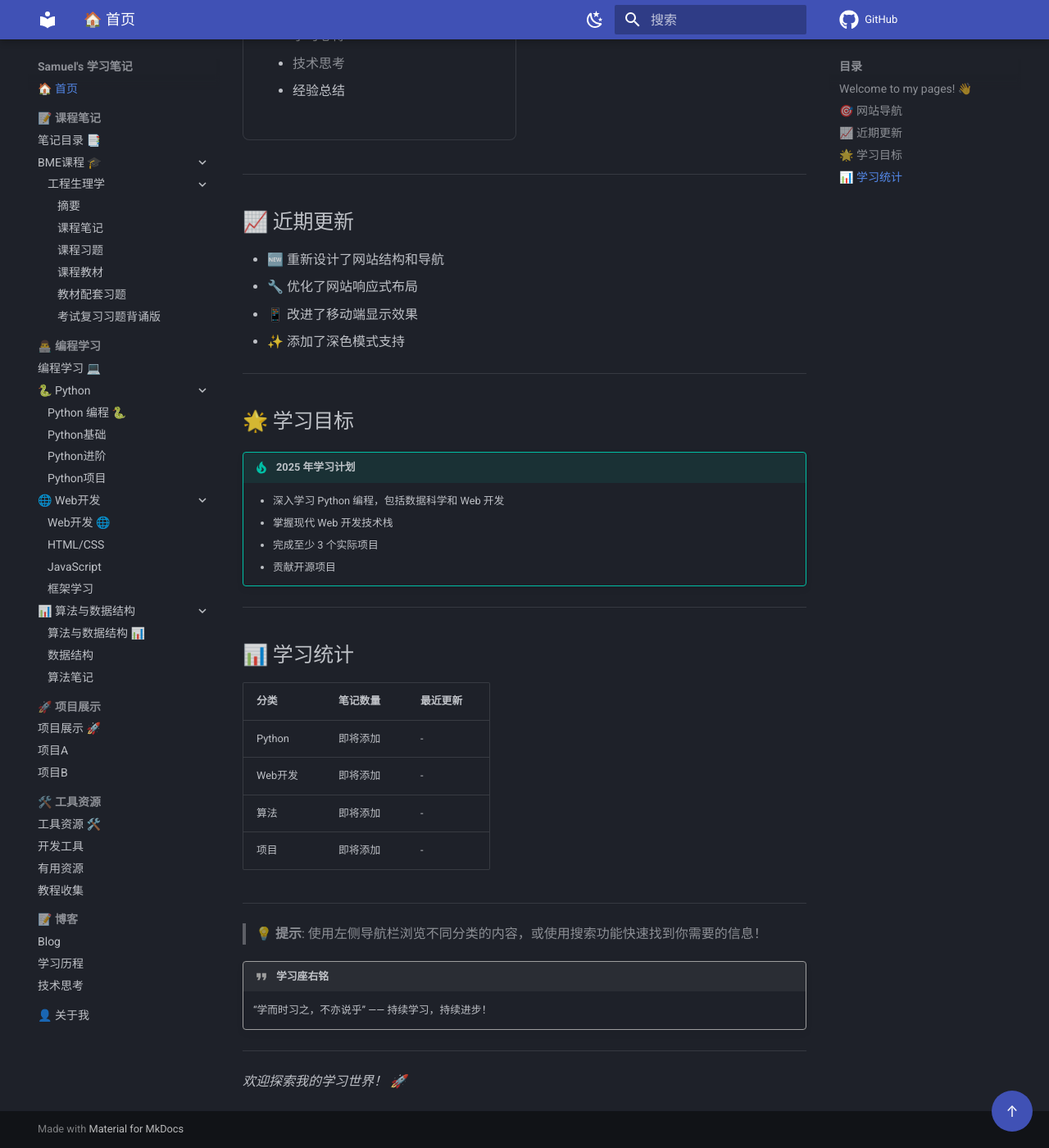
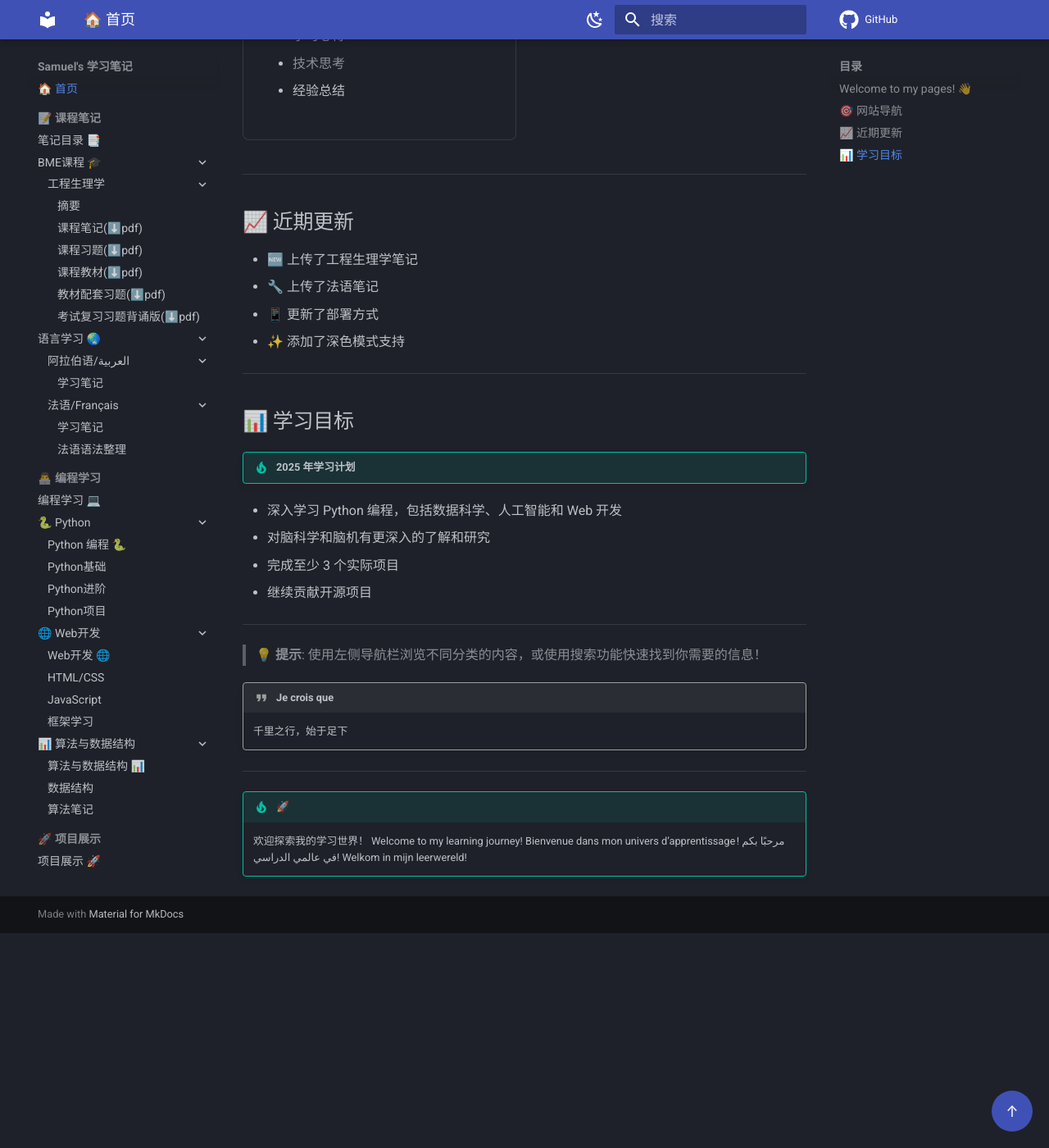
Before and after one commit to 3SamuelW/note, an MkDocs documentation site: the page built from docs/index.md, in a window 1280 px wide and 1400 px high, scrolled down 1226 px. Shown: the whole window at 82% size. Built offline with MkDocs 1.6.1 and Material for MkDocs 9.7.7, drawn with Linux system fonts in a browser that asks for light colours; comment, search, counter and statistics services are not loaded.

Commit message:
docs: add Arabic and French language notes

```diff
--- a/docs/index.md
+++ b/docs/index.md
@@ -64,39 +64,33 @@
 
 ## 📈 近期更新
 
-- 🆕 重新设计了网站结构和导航
-- 🔧 优化了网站响应式布局
-- 📱 改进了移动端显示效果
+- 🆕 上传了工程生理学笔记
+- 🔧 上传了法语笔记
+- 📱 更新了部署方式
 - ✨ 添加了深色模式支持
 
 ---
 
-## 🌟 学习目标
+## 📊 学习目标
 
 !!! tip "2025 年学习计划"
-    - 深入学习 Python 编程，包括数据科学和 Web 开发
-    - 掌握现代 Web 开发技术栈
-    - 完成至少 3 个实际项目
-    - 贡献开源项目
-
----
-
-## 📊 学习统计
-
-| 分类    | 笔记数量 | 最近更新 |
-| ------- | -------- | -------- |
-| Python  | 即将添加 | -        |
-| Web开发 | 即将添加 | -        |
-| 算法    | 即将添加 | -        |
-| 项目    | 即将添加 | -        |
+- 深入学习 Python 编程，包括数据科学、人工智能和 Web 开发
+- 对脑科学和脑机有更深入的了解和研究
+- 完成至少 3 个实际项目
+- 继续贡献开源项目
 
 ---
 
 > 💡 **提示**: 使用左侧导航栏浏览不同分类的内容，或使用搜索功能快速找到你需要的信息！
 
-!!! quote "学习座右铭"
-    “学而时习之，不亦说乎” —— 持续学习，持续进步！
+!!! quote "Je crois que"
+ 	千里之行，始于足下
 
 ---
 
-_欢迎探索我的学习世界！ 🚀_
+!!! tip "🚀"
+    欢迎探索我的学习世界！
+    Welcome to my learning journey!
+    Bienvenue dans mon univers d’apprentissage !
+    مرحبًا بكم في عالمي الدراسي!
+    Welkom in mijn leerwereld!
--- a/mkdocs.yml
+++ b/mkdocs.yml
@@ -42,12 +42,17 @@
     - BME课程 🎓:
       - 工程生理学:
         - notes/bme/engineering-physiology/index.md
-        - 课程笔记: notes/bme/engineering-physiology/notes.pdf
-        - 课程习题: notes/bme/engineering-physiology/exercise.pdf
-        - 课程教材: notes/bme/engineering-physiology/textbook.pdf
-        - 教材配套习题: notes/bme/engineering-physiology/textbook-e.pdf
-        - 考试复习习题背诵版: notes/bme/engineering-physiology/exercise-e.pdf
-
+        - 课程笔记(⬇️pdf): notes/bme/engineering-physiology/notes.pdf
+        - 课程习题(⬇️pdf): notes/bme/engineering-physiology/exercise.pdf
+        - 课程教材(⬇️pdf): notes/bme/engineering-physiology/textbook.pdf
+        - 教材配套习题(⬇️pdf): notes/bme/engineering-physiology/textbook-e.pdf
+        - 考试复习习题背诵版(⬇️pdf): notes/bme/engineering-physiology/exercise-e.pdf
+    - 语言学习 🌏:
+      - 阿拉伯语/العربية:
+        - 学习笔记: notes/lan/arabic/arabic.md
+      - 法语/Français:
+        - 学习笔记: notes/lan/french/french.md
+        - 法语语法整理: notes/lan/french/grammaire.md
   - 👨‍💻 编程学习:
     - programming/index.md
     - 🐍 Python:
```
Also changed, not shown: docs/notes/lan/arabic/arabic.md (added, +9 -0 lines), docs/notes/lan/french/french.md (added, +7 -0 lines), docs/notes/lan/french/grammaire.md (added, +309 -0 lines).
